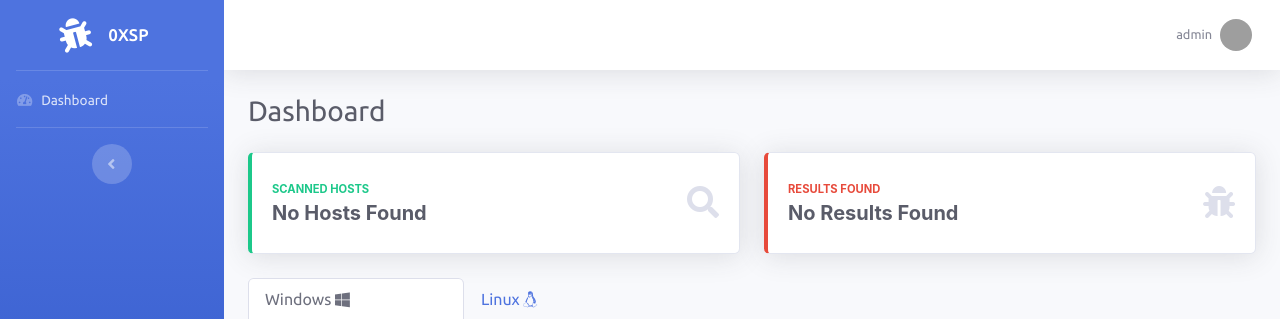
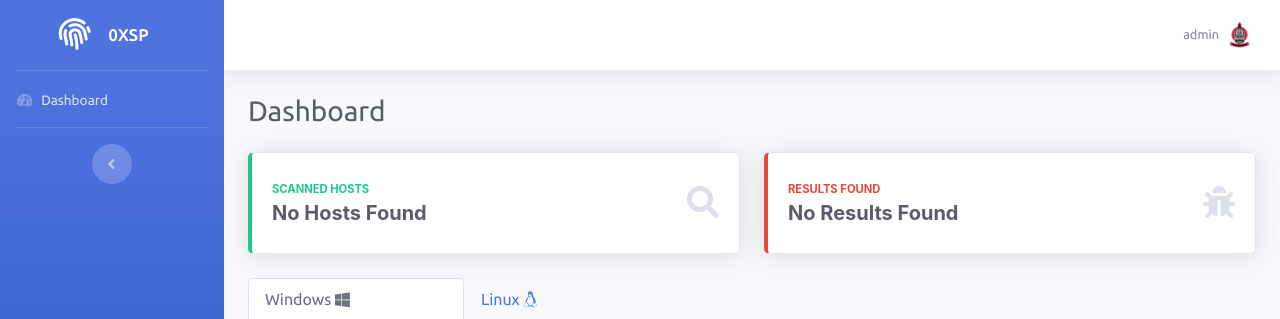
Before and after one commit to lawrenceamer/0xsp-Mongoose, a CodeIgniter app: page /database/index.php/dashboard/dashboard in a window 1280 px wide. Shown: the top 319 px of the page. Run offline with CodeIgniter, Linux system fonts and the light colour scheme; a user stored in the database is signed in; data comes from the database, SQL or seed files in the repository; tables that the repository leaves empty hold one stand-in row (values such as "Sample post"); grey boxes are pictures that could not be loaded.

Commit message:
Update sidebar.php

```diff
--- a/web application/application/views/sidebar.php
+++ b/web application/application/views/sidebar.php
@@ -13,7 +13,7 @@
       <!-- Sidebar - Brand -->
       <a class="sidebar-brand d-flex align-items-center justify-content-center" href="<?=base_url('dashboard');?>">
         <div class="sidebar-brand-icon rotate-n-15">
-          <i class="fas fa-bug"></i>
+          <i class="fas fa-fingerprint"></i>
         </div>
         <div class="sidebar-brand-text mx-3">0xsp</div>
       </a>
@@ -39,7 +39,7 @@
           <div class="bg-white py-2 collapse-inner rounded">
             <h6 class="collapse-header">My Scans:</h6>
             <?php foreach($categories as $category): ?>
-                <a class="collapse-item" href="<?=base_url('dashboard/scanresult/');?><?=$this->uri->segment(3).'/'.$category->cat_id;?>"><?=$category->cat_name?></a>
+                <a class="collapse-item cate<?=$category->cat_id;?>" href="<?=base_url('dashboard/scanresult/');?><?=$this->uri->segment(3).'/'.$category->cat_id;?>"><?=$category->cat_name?></a>
             <?php endforeach ; ?>
           </div>
         </div>
@@ -65,35 +65,13 @@
           <button id="sidebarToggleTop" class="btn btn-link d-md-none rounded-circle mr-3">
             <i class="fa fa-bars"></i>
           </button>
-
-          <!-- Topbar Search
-          <form class="d-none d-sm-inline-block form-inline mr-auto ml-md-3 my-2 my-md-0 mw-100 navbar-search">
-            <div class="input-group">
-              <input type="text" class="form-control bg-light border-0 small" placeholder="Search for..." aria-label="Search" aria-describedby="basic-addon2">
-              <div class="input-group-append">
-                <button class="btn btn-primary" type="button">
-                  <i class="fas fa-search fa-sm"></i>
-                </button>
-              </div>
-            </div>
-          </form>
-            -->
-          <!-- Topbar Navbar -->
           <ul class="navbar-nav ml-auto">
-
-
-
-            <!-- <div class="topbar-divider d-none d-sm-block"></div> -->
-
             <li class="nav-item dropdown no-arrow">
               <a class="nav-link dropdown-toggle" href="#" id="userDropdown" role="button" data-toggle="dropdown" aria-haspopup="true" aria-expanded="false">
                 <span class="mr-2 d-none d-lg-inline text-gray-600 small"><?=$this->session->userdata('user_name');?></span>
-                <img class="img-profile rounded-circle" src="https://cdn2.iconfinder.com/data/icons/hacker-solid/100/hacker_hacker_human_-512.png">
+                <img class="rounded-circle" width="25" src="<?=base_url('storage/images/trans.png');?>">
               </a>
-
               <div class="dropdown-menu dropdown-menu-right shadow animated--grow-in" aria-labelledby="userDropdown">
-
-
                 <a class="dropdown-item" href="#" data-toggle="modal" data-target="#resetPassModal">
                   <i class="fas fa-lock-open fa-sm fa-fw mr-2 text-gray-400"></i>
                   Change Password
@@ -106,11 +84,8 @@
               </div>
             </li>
           </ul>
+        </nav>
 
-        </nav>
-        <!-- End of Topbar -->
-
-  <!-- Logout Modal-->
   <div class="modal fade" id="logoutModal" tabindex="-1" role="dialog" aria-labelledby="exampleModalLabel" aria-hidden="true">
     <div class="modal-dialog" role="document">
       <div class="modal-content">
```
